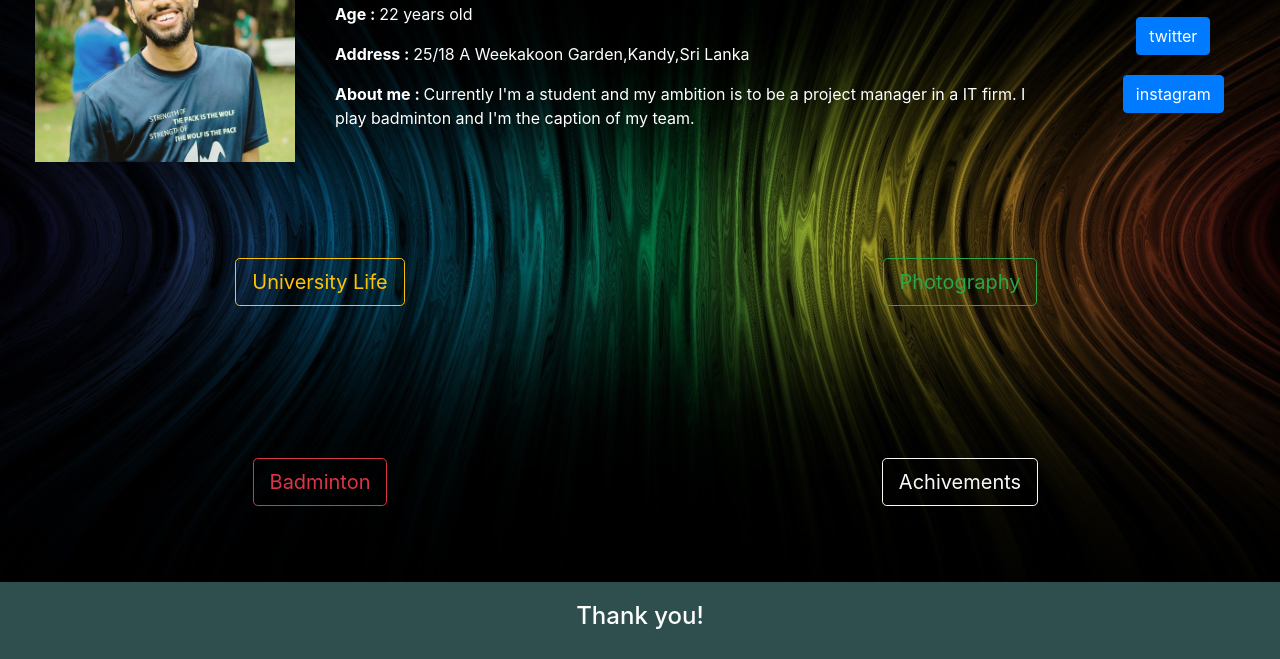
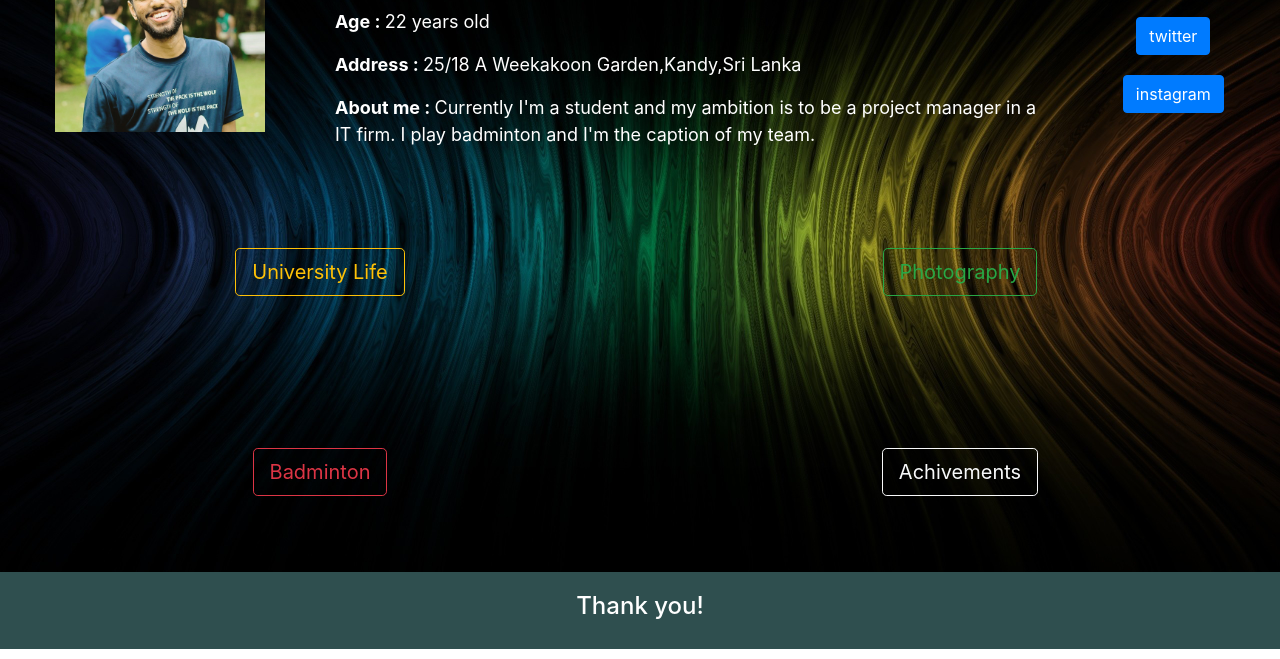
Before and after one commit to malithtennakoon/project0-old, a plain HTML site: page test.html in a window 1280 px wide. Shown: the part 174-833 px from the top of the page. Drawn offline with nearby package versions, Linux system fonts and the light colour scheme.

Commit message:
add all files

```diff
--- /dev/null
+++ b/media.css
@@ -0,0 +1,10 @@
+@media (min-width: 600px) {
+    body {
+        font-size:large;
+        }
+}
+@media (max-width: 599px) {
+    body {
+        font-size: x-large;
+    }
+}
--- a/test.html
+++ b/test.html
@@ -3,11 +3,13 @@
     <head>
         <title></title>
         <link rel="stylesheet" href="https://stackpath.bootstrapcdn.com/bootstrap/4.3.1/css/bootstrap.min.css" integrity="sha384-ggOyR0iXCbMQv3Xipma34MD+dH/1fQ784/j6cY/iJTQUOhcWr7x9JvoRxT2MZw1T" crossorigin="anonymous">
+        <link rel="stylesheet" href="media.css">
+        <meta name="viewport" content="width=device-width, initial-scale=1.0">
         <style>
             img{
-                height: 300px;
-                width: 300px;
-                padding:20px;
+                max-height: 100%;
+                max-width: 100%;
+                padding:40px;
             }
             .social-links{
                 padding: 10px;
@@ -26,6 +28,7 @@
                 height: 100%;
                 padding: 20px;
                 text-align: center;
+                bottom: auto;
             }
             body{
                 color: white;
@@ -35,6 +38,7 @@
             .col-lg-2{
                 text-align: center;
             }
+
         </style>
     </head>
     <body>
```
